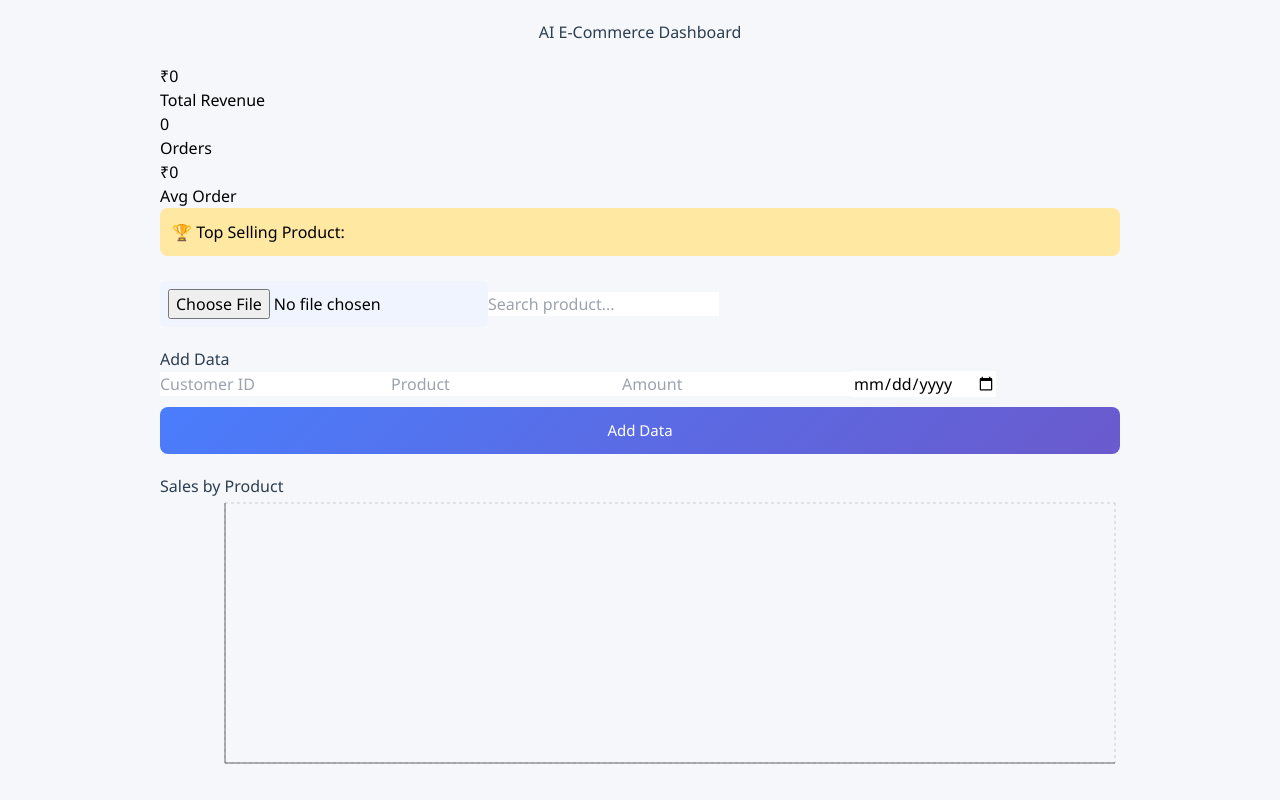
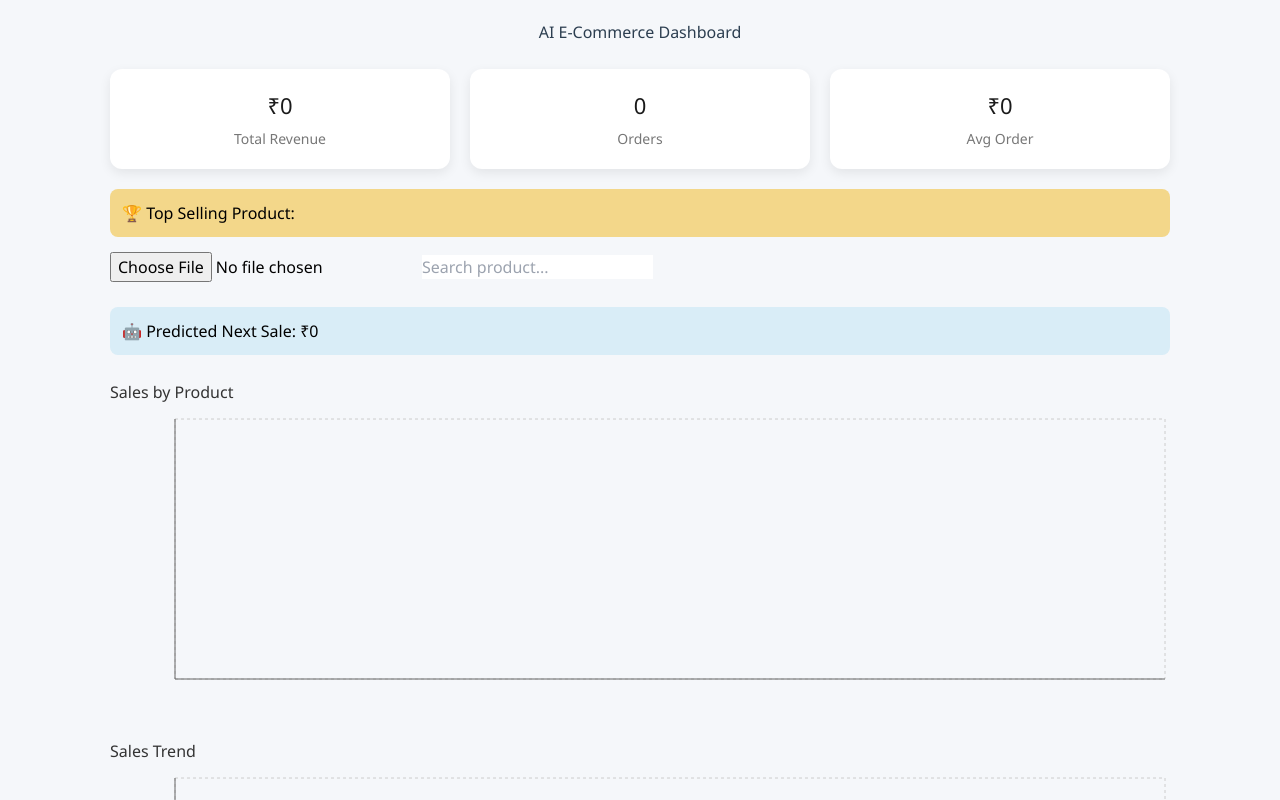
Before and after one commit to dhruthi131203-spec/ai-ecommerce-dashboard, a React app: page / in a window 1280 px wide. Shown: the top 800 px of the page. Built offline with nearby package versions, Linux system fonts and the light colour scheme; the HTML template or start-up script is replaced by a standard one.

Commit message:
final dashboard fix

```diff
--- a/src/App.css
+++ b/src/App.css
@@ -1,30 +1,27 @@
-/* GLOBAL */
+/* -------- GLOBAL -------- */
 body {
   margin: 0;
-  padding: 0;
-  background: #f5f7fb;
   font-family: "Segoe UI", Tahoma, Geneva, Verdana, sans-serif;
+  background-color: #f5f7fa;
 }
 
-/* MAIN CONTAINER */
 .container {
-  max-width: 1000px;
+  max-width: 1100px;
   margin: auto;
   padding: 20px;
 }
 
-/* TITLE */
+/* -------- TITLE -------- */
 h1 {
   text-align: center;
+  margin-bottom: 25px;
   color: #2c3e50;
-  margin-bottom: 20px;
 }
 
-/* STATS CARDS */
-.stats {
+/* -------- CARDS (TOP STATS) -------- */
+.cards {
   display: flex;
-  justify-content: space-between;
-  gap: 15px;
+  gap: 20px;
   margin-bottom: 20px;
 }
 
@@ -34,121 +31,131 @@ h1 {
   padding: 20px;
   border-radius: 12px;
   text-align: center;
-  font-weight: bold;
-  font-size: 18px;
-  color: #2c3e50;
-  box-shadow: 0 4px 10px rgba(0, 0, 0, 0.08);
-  transition: transform 0.2s;
+  box-shadow: 0 4px 12px rgba(0,0,0,0.08);
+  transition: 0.2s;
 }
 
 .card:hover {
-  transform: translateY(-5px);
+  transform: translateY(-3px);
 }
 
-/* TOP PRODUCT */
+.card h2 {
+  margin: 0;
+  font-size: 22px;
+  color: #1a1a1a;
+}
+
+.card p {
+  margin-top: 6px;
+  color: #777;
+  font-size: 14px;
+}
+
+/* -------- TOP PRODUCT -------- */
 .top-product {
-  background: #ffe8a1;
+  background: #f3d78a;
   padding: 12px;
   border-radius: 8px;
   margin-bottom: 15px;
   font-weight: 500;
 }
 
-/* SEARCH BAR */
+/* -------- FILE UPLOAD -------- */
+input[type="file"] {
+  margin-bottom: 10px;
+}
+
+/* -------- SEARCH -------- */
 input[type="text"] {
   width: 100%;
-  padding: 12px;
-  margin-bottom: 10px;
+  padding: 10px;
+  margin: 10px 0;
   border-radius: 8px;
   border: 1px solid #ccc;
-  font-size: 14px;
+  outline: none;
+  transition: 0.2s;
 }
 
-/* SEARCH RESULTS */
+input[type="text"]:focus {
+  border-color: #4CAF50;
+}
+
+/* -------- SEARCH RESULTS -------- */
 .search-results {
   background: white;
   padding: 10px;
   border-radius: 8px;
   margin-bottom: 15px;
-  box-shadow: 0 2px 5px rgba(0,0,0,0.05);
 }
 
 .search-results div {
-  padding: 5px 0;
+  padding: 6px;
   border-bottom: 1px solid #eee;
 }
 
-/* FORM */
-.form {
+/* -------- ADD DATA FORM -------- */
+.add-data {
   background: white;
   padding: 15px;
   border-radius: 10px;
-  margin-bottom: 20px;
-  box-shadow: 0 2px 8px rgba(0,0,0,0.08);
+  margin: 15px 0;
+  box-shadow: 0 3px 8px rgba(0,0,0,0.08);
 }
 
-.form h3 {
+.add-data input {
+  width: 23%;
+  margin-right: 1%;
+  padding: 10px;
   margin-bottom: 10px;
-  color: #2c3e50;
-}
-
-/* FORM INPUTS */
-.form input {
-  width: 100%;
-  padding: 10px;
-  margin: 6px 0;
-  border-radius: 8px;
+  border-radius: 6px;
   border: 1px solid #ccc;
 }
 
-/* BUTTON */
+.add-data input:last-child {
+  margin-right: 0;
+}
+
+/* -------- BUTTON -------- */
 button {
   width: 100%;
   padding: 12px;
-  margin-top: 10px;
-  background: linear-gradient(135deg, #4a7dfc, #6a5acd);
-  color: white;
   border: none;
   border-radius: 8px;
+  background: linear-gradient(to right, #4e73df, #6f42c1);
+  color: white;
   font-size: 15px;
   cursor: pointer;
-  transition: 0.3s;
+  transition: 0.2s;
 }
 
 button:hover {
-  background: linear-gradient(135deg, #3a6ae0, #5b4cc4);
+  opacity: 0.9;
 }
 
-/* FILE UPLOAD */
-input[type="file"] {
-  margin-top: 10px;
-  padding: 8px;
-  background: #f0f4ff;
-  border-radius: 6px;
-}
-
-/* AI PREDICTION */
+/* -------- AI PREDICTION -------- */
 .prediction {
-  background: #d7f0f7;
+  background: #d9edf7;
   padding: 12px;
   border-radius: 8px;
-  margin-bottom: 20px;
+  margin: 15px 0;
   font-weight: 500;
 }
 
-/* CHART HEADINGS */
+/* -------- CHART SECTION -------- */
 h3 {
-  margin-top: 20px;
-  color: #2c3e50;
+  margin-top: 25px;
+  margin-bottom: 10px;
+  color: #333;
 }
 
-/* RESPONSIVE */
+/* -------- RESPONSIVE -------- */
 @media (max-width: 768px) {
-  .stats {
+  .cards {
     flex-direction: column;
   }
 
-  .card {
+  .add-data input {
     width: 100%;
+    margin-right: 0;
   }
 }
--- a/src/App.jsx
+++ b/src/App.jsx
@@ -2,7 +2,7 @@ import React, { useState, useEffect } from "react";
 import Papa from "papaparse";
 import {
   BarChart, Bar, XAxis, YAxis, Tooltip, CartesianGrid,
-  LineChart, Line, ResponsiveContainer
+  LineChart, Line, ResponsiveContainer, Cell
 } from "recharts";
 import "./App.css";
 
@@ -18,14 +18,11 @@ function App() {
   const [avgOrder, setAvgOrder] = useState(0);
   const [topProduct, setTopProduct] = useState("");
 
-  const [form, setForm] = useState({
-    customer_id: "",
-    product: "",
-    amount: "",
-    date: ""
-  });
+  const [prediction, setPrediction] = useState(0);
 
-  // ---------------- CSV UPLOAD (FIXED) ----------------
+  const COLORS = ["#4CAF50", "#2196F3", "#FF9800", "#E91E63", "#9C27B0"];
+
+  // ---------------- CSV UPLOAD ----------------
   const handleFileUpload = (e) => {
     const file = e.target.files[0];
     if (!file) return;
@@ -35,59 +32,35 @@ function App() {
       skipEmptyLines: true,
       complete: (result) => {
         const clean = result.data.map(row => ({
-          customer_id: row["Customer ID"] || row["customer_id"] || "",
-          product: (row["Product"] || row["product"] || "").toLowerCase(),
-          amount: Number(row["Amount"] || row["amount"] || 0),
-          date: row["Date"] || row["date"] || ""
+          customer_id: row["customer_id"] || row["Customer ID"] || "",
+          product: (row["product"] || row["Product"] || "").toLowerCase(),
+          amount: Number(row["amount"] || row["Amount"] || 0),
+          date: row["purchase_date"] || row["Date"] || ""
         }));
-
-        console.log("Parsed CSV:", clean); // DEBUG
 
         setData(clean);
       }
     });
   };
 
-  // ---------------- ADD DATA ----------------
-  const handleAdd = () => {
-    if (!form.product || !form.amount || !form.date) return;
-
-    const newItem = {
-      ...form,
-      product: form.product.toLowerCase(),
-      amount: Number(form.amount)
-    };
-
-    setData([...data, newItem]);
-
-    setForm({
-      customer_id: "",
-      product: "",
-      amount: "",
-      date: ""
-    });
-  };
-
-  // ---------------- PROCESS DATA ----------------
+  // ---------------- PROCESS ----------------
   useEffect(() => {
     if (data.length === 0) return;
 
-    // TOTALS
     const total = data.reduce((sum, d) => sum + d.amount, 0);
     setTotalRevenue(total);
     setOrders(data.length);
     setAvgOrder((total / data.length).toFixed(2));
 
     // PRODUCT TOTAL
-    const productMap = {};
+    const map = {};
     data.forEach(d => {
-      productMap[d.product] =
-        (productMap[d.product] || 0) + d.amount;
+      map[d.product] = (map[d.product] || 0) + d.amount;
     });
 
-    const productArray = Object.keys(productMap).map(p => ({
+    const productArray = Object.keys(map).map(p => ({
       product: p,
-      amount: productMap[p]
+      amount: map[p]
     }));
 
     setProductTotals(productArray);
@@ -99,42 +72,48 @@ function App() {
     setTopProduct(top.product);
 
     // SEARCH
-    if (search !== "") {
-      const res = data.filter(d =>
-        d.product.includes(search.toLowerCase())
+    if (search) {
+      const res = productArray.filter(p =>
+        p.product.includes(search.toLowerCase())
       );
-
-      const map = {};
-      res.forEach(d => {
-        map[d.product] = (map[d.product] || 0) + d.amount;
-      });
-
-      setFiltered(
-        Object.keys(map).map(p => ({
-          product: p,
-          amount: map[p]
-        }))
-      );
+      setFiltered(res);
     } else {
       setFiltered([]);
     }
 
-    // TREND (FIXED)
-    const dateMap = {};
+    // 🔥 TREND FIX (VERY IMPORTANT)
+    const trendMap = {};
+
     data.forEach(d => {
-      const date = new Date(d.date);
-      if (isNaN(date)) return;
+      if (!d.date) return;
 
-      const key = date.toISOString().split("T")[0];
-      dateMap[key] = (dateMap[key] || 0) + d.amount;
+      // Convert dd-mm-yyyy → yyyy-mm-dd
+      const parts = d.date.split("-");
+      if (parts.length !== 3) return;
+
+      const formatted = `${parts[2]}-${parts[1]}-${parts[0]}`;
+
+      trendMap[formatted] =
+        (trendMap[formatted] || 0) + d.amount;
     });
 
-    setTrendData(
-      Object.keys(dateMap).sort().map(date => ({
+    const trendArray = Object.keys(trendMap)
+      .sort()
+      .map(date => ({
         date,
-        amount: dateMap[date]
-      }))
-    );
+        amount: trendMap[date]
+      }));
+
+    setTrendData(trendArray);
+
+    // SIMPLE AI PREDICTION
+    if (trendArray.length > 0) {
+      const avg =
+        trendArray.reduce((s, d) => s + d.amount, 0) /
+        trendArray.length;
+
+      setPrediction(Math.round(avg));
+    }
 
   }, [data, search]);
 
@@ -144,9 +123,20 @@ function App() {
 
       {/* STATS */}
       <div className="cards">
-        <div>₹{totalRevenue}<br />Total Revenue</div>
-        <div>{orders}<br />Orders</div>
-        <div>₹{avgOrder}<br />Avg Order</div>
+        <div className="card">
+          <h2>₹{totalRevenue}</h2>
+          <p>Total Revenue</p>
+        </div>
+
+        <div className="card">
+          <h2>{orders}</h2>
+          <p>Orders</p>
+        </div>
+
+        <div className="card">
+          <h2>₹{avgOrder}</h2>
+          <p>Avg Order</p>
+        </div>
       </div>
 
       <div className="top-product">
@@ -169,22 +159,10 @@ function App() {
         </div>
       ))}
 
-      {/* ADD DATA */}
-      <h3>Add Data</h3>
-      <input placeholder="Customer ID"
-        value={form.customer_id}
-        onChange={(e)=>setForm({...form,customer_id:e.target.value})}/>
-      <input placeholder="Product"
-        value={form.product}
-        onChange={(e)=>setForm({...form,product:e.target.value})}/>
-      <input placeholder="Amount"
-        value={form.amount}
-        onChange={(e)=>setForm({...form,amount:e.target.value})}/>
-      <input type="date"
-        value={form.date}
-        onChange={(e)=>setForm({...form,date:e.target.value})}/>
-
-      <button onClick={handleAdd}>Add Data</button>
+      {/* AI */}
+      <div className="prediction">
+        🤖 Predicted Next Sale: ₹{prediction}
+      </div>
 
       {/* BAR */}
       <h3>Sales by Product</h3>
@@ -194,11 +172,18 @@ function App() {
           <XAxis dataKey="product"/>
           <YAxis/>
           <Tooltip/>
-          <Bar dataKey="amount" fill="#4CAF50"/>
+          <Bar dataKey="amount">
+            {productTotals.map((entry, index) => (
+              <Cell
+                key={index}
+                fill={COLORS[index % COLORS.length]}
+              />
+            ))}
+          </Bar>
         </BarChart>
       </ResponsiveContainer>
 
-      {/* LINE */}
+      {/* TREND */}
       <h3>Sales Trend</h3>
       <ResponsiveContainer width="100%" height={300}>
         <LineChart data={trendData}>
@@ -206,7 +191,12 @@ function App() {
           <XAxis dataKey="date"/>
           <YAxis/>
           <Tooltip/>
-          <Line type="monotone" dataKey="amount" stroke="#ff5722"/>
+          <Line
+            type="monotone"
+            dataKey="amount"
+            stroke="#ff5722"
+            strokeWidth={3}
+          />
         </LineChart>
       </ResponsiveContainer>
     </div>
```
